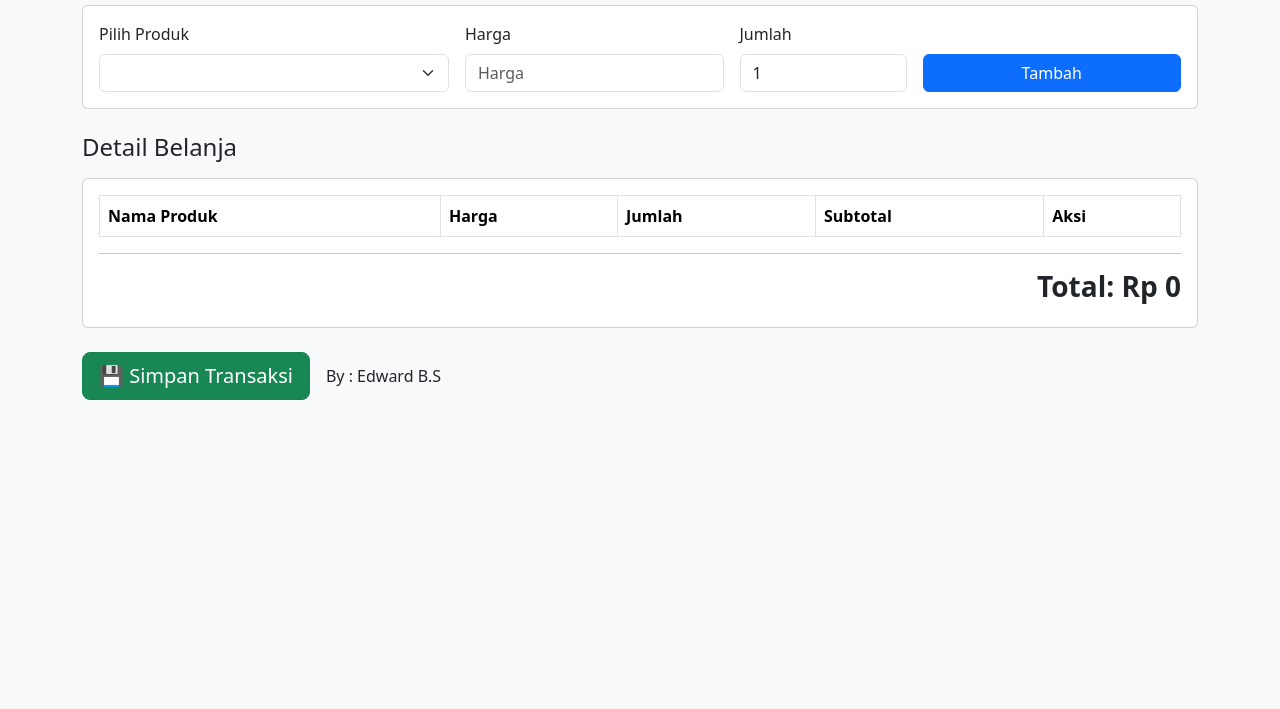
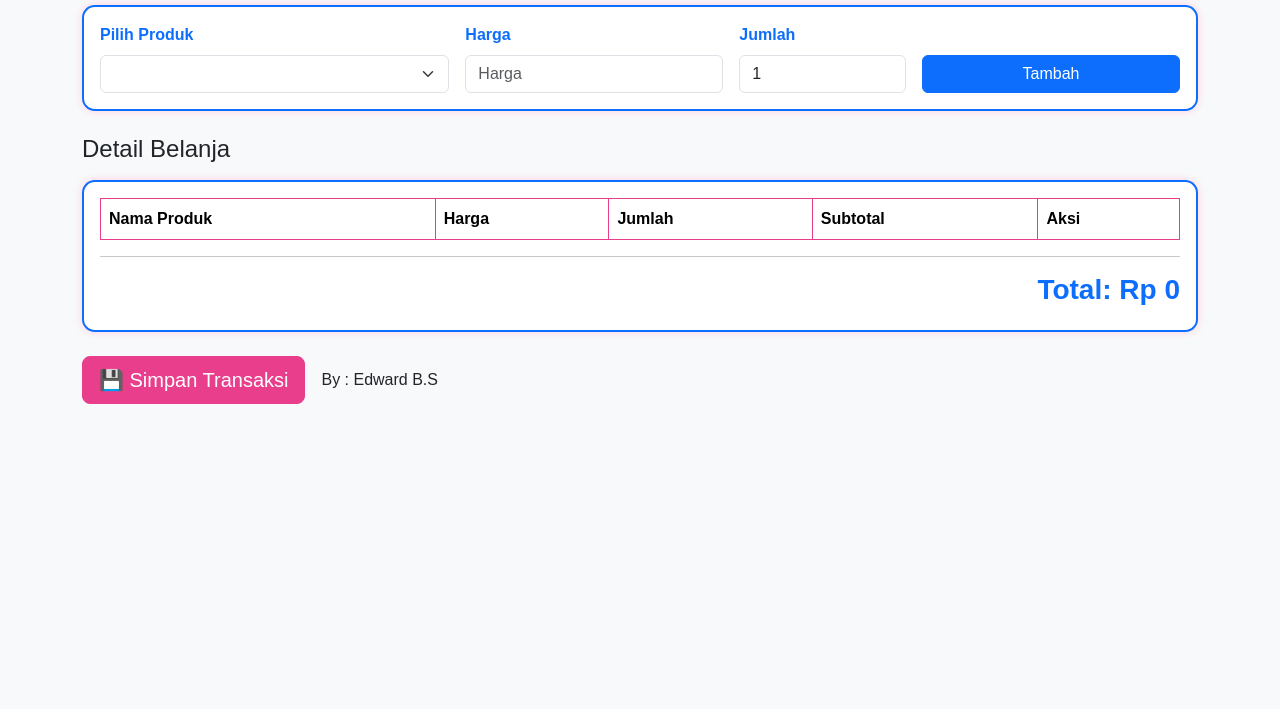
Before and after one commit to EdwardBS12345/School_stuff, a plain HTML site: page index.html in a window 1280 px wide. Shown: the part 91-800 px from the top of the page. Drawn offline with nearby package versions, Linux system fonts and the light colour scheme; some packages are replaced by stand-ins of ours; no server answers; a script that the page names is missing.

Commit message:
Finish index.html

```diff
--- a/index.html
+++ b/index.html
@@ -1,14 +1,71 @@
 <!DOCTYPE html>
 <html lang="en">
 <head>
-  <meta charset="UTF-8">
+  <meta charset="UTF-8" />
   <title>Transaksi Penjualan</title>
-  <link rel="stylesheet" href="https://cdn.jsdelivr.net/npm/bootstrap@5.3.2/dist/css/bootstrap.min.css">
+  <link rel="stylesheet" href="https://cdn.jsdelivr.net/npm/bootstrap@5.3.2/dist/css/bootstrap.min.css" />
   <script src="https://cdn.jsdelivr.net/npm/sweetalert2@11"></script>
   <script src="https://cdn.jsdelivr.net/npm/@supabase/supabase-js@2"></script>
   <style>
+    :root {
+      --biru: #0d6efd;
+      --pink: #e83e8c;
+      --biru-muda: #d0e7ff;
+      --pink-muda: #ffd0e8;
+    }
+
+    body {
+      background: var(--biru-muda);
+      font-family: 'Arial', sans-serif;
+    }
+
+    h1 {
+      color: var(--biru);
+      font-weight: 900;
+    }
+
+    .btn-primary {
+      background-color: var(--biru);
+      border-color: var(--biru);
+    }
+
+    .btn-primary:hover, .btn-primary:focus {
+      background-color: #0b5ed7;
+      border-color: #0a58ca;
+    }
+
+    .btn-success {
+      background-color: var(--pink);
+      border-color: var(--pink);
+    }
+
+    .btn-success:hover, .btn-success:focus {
+      background-color: #d63384;
+      border-color: #c7256e;
+    }
+
+    .card {
+      border: 2px solid var(--biru);
+      box-shadow: 0 0 8px var(--pink-muda);
+      border-radius: 0.8rem;
+    }
+
+    .table-bordered {
+      border-color: var(--pink);
+    }
+
+    .table-bordered th, .table-bordered td {
+      border-color: var(--pink);
+    }
+
     .total-section h3 {
       font-weight: bold;
+      color: var(--biru);
+    }
+
+    label {
+      font-weight: 600;
+      color: var(--biru);
     }
   </style>
 </head>
@@ -25,11 +82,11 @@
         </div>
         <div class="col-md-3">
           <label for="hargaProduk" class="form-label">Harga</label>
-        <input type="text" id="hargaProduk" class="form-control" placeholder="Harga" readonly>
+          <input type="text" id="hargaProduk" class="form-control" placeholder="Harga" readonly />
         </div>
         <div class="col-md-2">
           <label for="jumlah" class="form-label">Jumlah</label>
-        <input type="number" id="jumlah" class="form-control" value="1" min="1">
+          <input type="number" id="jumlah" class="form-control" value="1" min="1" />
         </div>
         <div class="col-md-3 d-flex align-items-end">
           <button id="btnTambah" class="btn btn-primary w-100" onclick="tambahKeDetail()">Tambah</button>
@@ -49,10 +106,9 @@
             <th>Aksi</th>
           </tr>
         </thead>
-      <tbody id="detailList">
-      </tbody>
+        <tbody id="detailList"></tbody>
       </table>
-    <hr>
+      <hr />
       <div class="total-section text-end">
         <h3>Total: <span id="totalBelanja">Rp 0</span></h3>
       </div>
@@ -66,7 +122,8 @@
 
   <script>
     const SUPABASE_URL = "https://oowqblskilptfprftomg.supabase.co";
-  const SUPABASE_KEY = "eyJhbGciOiJIUzI1NiIsInR5cCI6IkpXVCJ9.eyJpc3MiOiJzdXBhYmFzZSIsInJlZiI6Im9vd3FibHNraWxwdGZwcmZ0b21nIiwicm9sZSI6ImFub24iLCJpYXQiOjE3NTc0NjQ3NTIsImV4cCI6MjA3MzA0MDc1Mn0.mUYKSz5l4kMeJi9aBFN9PL-1f9uFmdG7YgrZjFodxg0";
+    const SUPABASE_KEY =
+      "eyJhbGciOiJIUzI1NiIsInR5cCI6IkpXVCJ9.eyJpc3MiOiJzdXBhYmFzZSIsInJlZiI6Im9vd3FibHNraWxwdGZwcmZ0b21nIiwicm9sZSI6ImFub24iLCJpYXQiOjE3NTc0NjQ3NTIsImV4cCI6MjA3MzA0MDc1Mn0.mUYKSz5l4kMeJi9aBFN9PL-1f9uFmdG7YgrZjFodxg0";
 
     const { createClient } = supabase;
     const db = createClient(SUPABASE_URL, SUPABASE_KEY);
@@ -75,7 +132,10 @@
     let detailBelanja = [];
 
     async function loadProdukDropdown() {
-    const { data, error } = await db.from("produk").select("id, nama, harga, stok").order("nama", { ascending: true });
+      const { data, error } = await db
+        .from("produk")
+        .select("id, nama, harga, stok")
+        .order("nama", { ascending: true });
       if (error) {
         console.error("Gagal memuat produk:", error);
         return;
@@ -83,7 +143,7 @@
       produkData = data;
       const select = document.getElementById("pilihProduk");
       select.innerHTML = '<option value="" selected disabled>-- Pilih Produk --</option>';
-    data.forEach(item => {
+      data.forEach((item) => {
         if (item.stok > 0) {
           const option = document.createElement("option");
           option.value = item.id;
@@ -95,7 +155,7 @@
       });
     }
 
-  document.getElementById("pilihProduk").addEventListener("change", function() {
+    document.getElementById("pilihProduk").addEventListener("change", function () {
       const selectedOption = this.options[this.selectedIndex];
       if (selectedOption.value) {
         const harga = selectedOption.dataset.harga;
@@ -121,7 +181,7 @@
       }
 
       const selectedOption = produkSelect.options[produkSelect.selectedIndex];
-    const namaProduk = selectedOption.text.split(' (')[0];
+      const namaProduk = selectedOption.text.split(" (")[0];
       const harga = parseFloat(selectedOption.dataset.harga);
       const stok = parseInt(selectedOption.dataset.stok);
 
@@ -130,9 +190,13 @@
         return;
       }
 
-    const itemAda = detailBelanja.find(item => item.idProduk == idProduk);
-    if(itemAda){
-        Swal.fire("Info", "Produk sudah ada di keranjang. Anda bisa mengubah jumlahnya di sana atau menghapusnya.", "info");
+      const itemAda = detailBelanja.find((item) => item.idProduk == idProduk);
+      if (itemAda) {
+        Swal.fire(
+          "Info",
+          "Produk sudah ada di keranjang. Anda bisa mengubah jumlahnya di sana atau menghapusnya.",
+          "info"
+        );
         return;
       }
 
@@ -144,7 +208,7 @@
         harga,
         jumlah,
         subtotal,
-      stok
+        stok,
       });
 
       renderDetailTable();
@@ -212,11 +276,11 @@
 
       const idPenjualan = penjualanData.id;
 
-    const detailToInsert = detailBelanja.map(item => ({
+      const detailToInsert = detailBelanja.map((item) => ({
         id_penjualan: idPenjualan,
         id_produk: item.idProduk,
         jumlah: item.jumlah,
-      subtotal: item.subtotal
+        subtotal: item.subtotal,
       }));
 
       const { error: detailError } = await db.from("detail_penjualan").insert(detailToInsert);
@@ -230,7 +294,7 @@
 
       for (const item of detailBelanja) {
         const newStok = item.stok - item.jumlah;
-        await db.from('produk').update({ stok: newStok }).eq('id', item.idProduk);
+        await db.from("produk").update({ stok: newStok }).eq("id", item.idProduk);
       }
 
       Swal.fire("Sukses!", "Transaksi berhasil disimpan.", "success");
@@ -244,6 +308,5 @@
 
     window.onload = loadProdukDropdown;
   </script>
-
 </body>
 </html>
```
Lines whose indentation alone changed are shown as unchanged.
